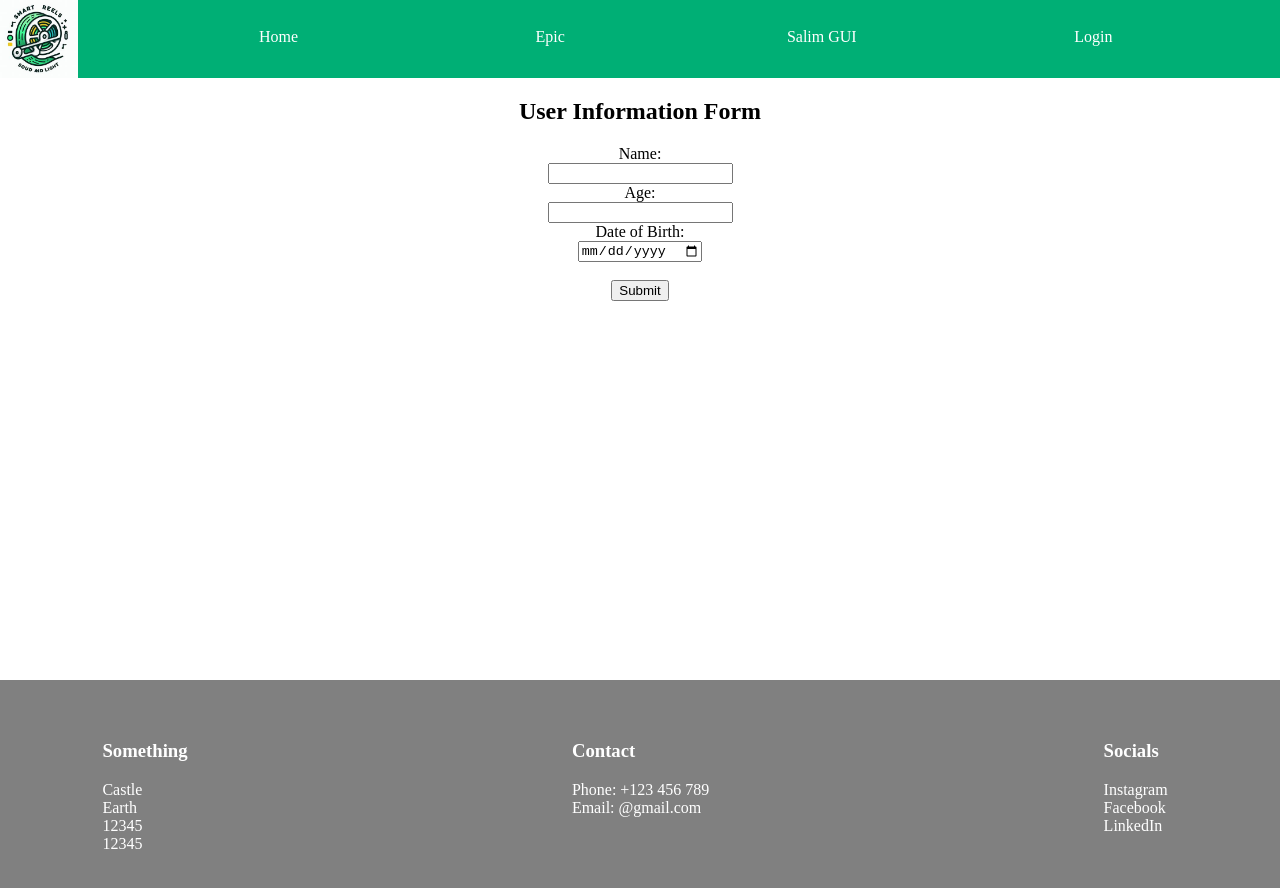
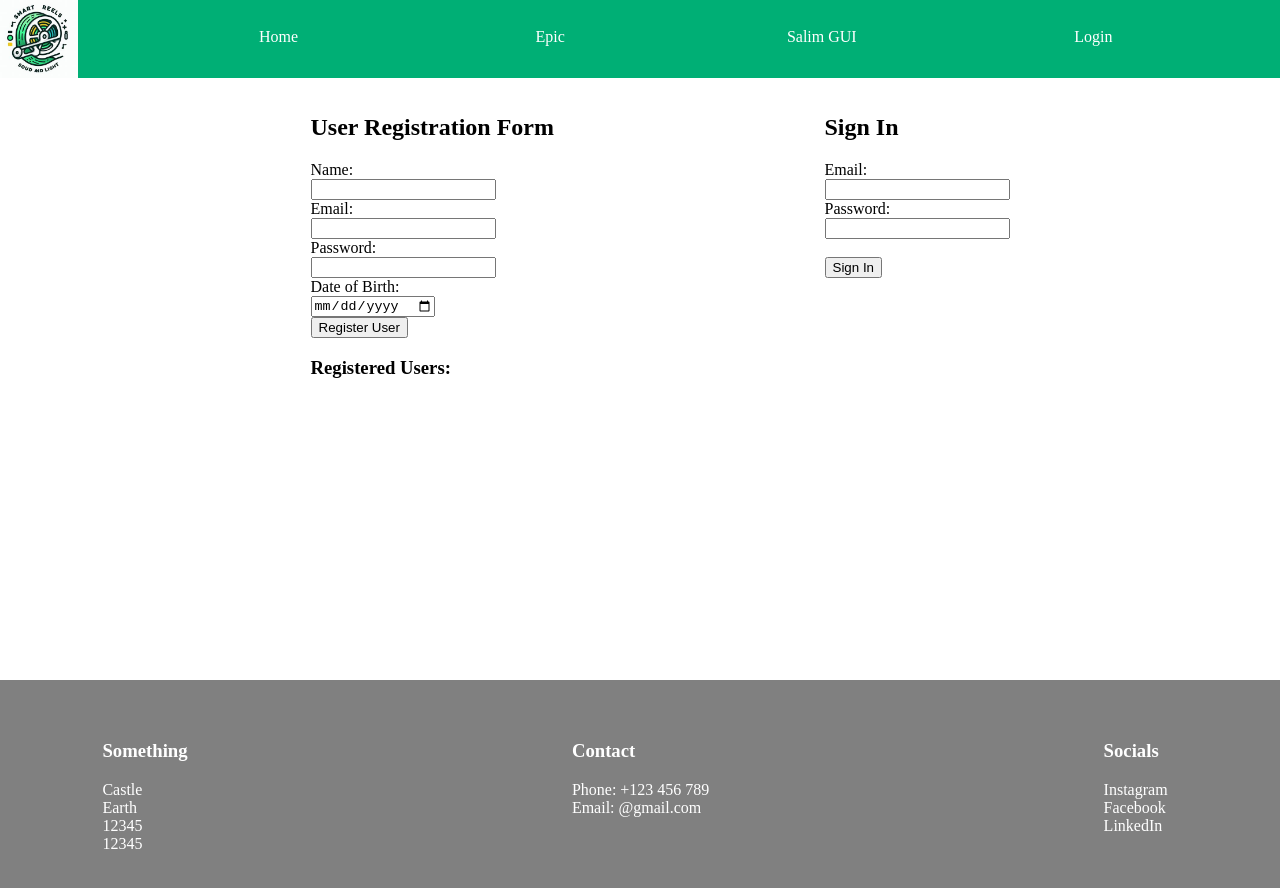
Before and after one commit to johnfoley14/HumanCentricComputing, a React (Vite) app in the folder vite-project/: page /login in a window 1280 px wide. Shown: the top 888 px of the page. Built offline with nearby package versions, Linux system fonts and the light colour scheme.

Commit message:
SignIn and Register Users

```diff
--- a/vite-project/src/App.jsx
+++ b/vite-project/src/App.jsx
@@ -35,6 +35,11 @@ function App() {
     }, 6000);
   };
 
+  const [users, setUsers] = useState([]);
+
+    const getUsers = () => {
+        return users;
+    }
 
   return (
     <div style={{width:'100%', height:'100%'}}>
@@ -50,7 +55,7 @@ function App() {
             )}
         <Routes>
           <Route index element={<Home isLoggedIn={isLoggedIn}/>} />
-          <Route path="login" element={<Login handleLogin={handleLogin}/>} />
+          <Route path="login" element={<Login handleLogin={handleLogin} getUsers={getUsers} setUsers={setUsers}/>} />
           <Route path="logout" element={<Logout handleLogout={handleLogout}/>} />
           <Route path="project" element={<Submission isLoggedIn={isLoggedIn}/>} />
           <Route path="salim" element={<GuiComponents isLoggedIn={isLoggedIn}/>} />
--- /dev/null
+++ b/vite-project/src/assets/Gui/FileUpload.jsx
@@ -0,0 +1,97 @@
+import { useState } from 'react';
+
+const FileUploadForm = () => {
+
+  const [formData, setFormData] = useState({
+    name: '',
+    email: '',
+    fileDescription: '',
+    file: null,
+  });
+
+  const handleChange = (e) => {
+    const { name, value } = e.target;
+    setFormData((prevFormData) => ({ ...prevFormData, [name]: value }));
+  };
+
+  const handleFileChange = (e) => {
+    const file = e.target.files[0];
+    setFormData((prevFormData) => ({ ...prevFormData, file }));
+
+    // Clear the file input value
+    e.target.value = '';
+  };
+
+  const handleSubmit = (e) => {
+    e.preventDefault();
+
+    // Handle form submission logic here
+    console.log('Form submitted:', formData);
+
+    // Clear form data
+    setFormData({
+      name: '',
+      email: '',
+      fileDescription: '',
+      file: null,
+    });
+  };
+
+  return (
+    <div>
+      <form onSubmit={handleSubmit}>
+        <label>
+          Name:
+          <input
+            type="text"
+            name="name"
+            value={formData.name}
+            onChange={handleChange}
+            required
+          />
+        </label>
+        <br />
+
+        <label>
+          Email:
+          <input
+            type="email"
+            name="email"
+            value={formData.email}
+            onChange={handleChange}
+            required
+          />
+        </label>
+        <br />
+
+        <label>
+          File Description:
+          <input
+            type="text"
+            name="fileDescription"
+            value={formData.fileDescription}
+            onChange={handleChange}
+            required
+          />
+        </label>
+        <br />
+
+        <label>
+          Attach File:
+          <input
+            type="file"
+            name="file"
+            onChange={handleFileChange}
+            accept=".pdf,.doc,.docx,.txt"
+            required
+          />
+        </label>
+        <br />
+
+        <button type="submit">Submit</button>
+      </form>
+    </div>
+  );
+};
+
+export default FileUploadForm;
--- a/vite-project/src/assets/GuiTabs.jsx
+++ b/vite-project/src/assets/GuiTabs.jsx
@@ -1,11 +1,12 @@
 import { Tabs, TabList, Tab, TabPanels, TabPanel } from 'carbon-components-react';
 import { Dashboard, Activity, CloudMonitoring,  Search,  Chat, } from '@carbon/icons-react';
+import FileUploadForm from './Gui/FileUpload';
 import '@carbon/react/scss/components/tabs/_index.scss';
 
 const ContainedWithSecondaryLabelsAndIcons = () => <Tabs>
     <TabList aria-label="List of tabs" contained>
-      <Tab renderIcon={Search} secondaryLabel="(21/25">
-        Engage
+      <Tab renderIcon={Search} secondaryLabel="(Task 3)">
+        File Upload
       </Tab>
       <Tab renderIcon={Dashboard} secondaryLabel="(12/16)">
         Analyze
@@ -21,7 +22,9 @@ const ContainedWithSecondaryLabelsAndIcons = () => <Tabs>
       </Tab>
     </TabList>
     <TabPanels>
-      <TabPanel>Tab Panel 1</TabPanel>
+      <TabPanel>
+        <FileUploadForm />
+      </TabPanel>
       <TabPanel>
         {/* <form style={{
         margin: '2em'
--- /dev/null
+++ b/vite-project/src/assets/Register.jsx
@@ -0,0 +1,86 @@
+import { useState } from 'react';
+import { useNavigate } from 'react-router-dom';
+import PropTypes from 'prop-types';
+
+const RegisterForm = ({ handleLogin, getUsers, setUsers }) => {
+
+  const [name, setName] = useState('');
+  const [email, setEmail] = useState('');
+  const [dob, setDob] = useState('');
+  const [password, setPassword] = useState('');
+
+  const navigate = useNavigate();
+
+  const handleSubmit = (e) => {
+    e.preventDefault();
+
+    if (name && email && dob && password) {
+
+      const newUser = { name, email, dob, password };
+
+      // Add the user to the list of users
+      setUsers([...getUsers(), newUser]);
+
+      // Clear the form fields
+      setName('');
+      setEmail('');
+      setDob('');
+      setPassword('');
+      handleLogin();
+      navigate('/');
+    } else {
+      // Handle form validation or show an error message
+      console.error('Please fill in all fields');
+    }
+  };
+
+  return (
+    <div>
+      <h2>User Registration Form</h2>
+      <form onSubmit={handleSubmit} className='centered-container-user-form'>
+        <label>
+          Name:
+          <br />
+          <input type="text" value={name} onChange={(e) => setName(e.target.value)} />
+        </label>
+        <br />
+        <label>
+          Email:
+          <br />
+          <input type="email" value={email} onChange={(e) => setEmail(e.target.value)} />
+        </label>
+        <br />
+        <label>
+          Password:
+          <br />
+          <input type="password" value={password} onChange={(e) => setPassword(e.target.value)} />
+        </label>
+        <br />
+        <label>
+          Date of Birth:
+          <br />
+          <input type="date" value={dob} onChange={(e) => setDob(e.target.value)} />
+        </label>
+        <br />
+        <button type="submit">Register User</button>
+      </form>
+
+      <h3>Registered Users:</h3>
+      <ul>
+        {getUsers().map((user, index) => (
+          <li key={index}>
+            {user.name} - {user.email} - {user.dob}
+          </li>
+        ))}
+      </ul>
+    </div>
+  );
+};
+
+RegisterForm.propTypes = {
+    handleLogin: PropTypes.func.isRequired,
+    getUsers: PropTypes.func.isRequired,
+    setUsers: PropTypes.func.isRequired,
+  };
+
+export default RegisterForm;
--- /dev/null
+++ b/vite-project/src/assets/SignIn.jsx
@@ -0,0 +1,59 @@
+import { useState } from 'react';
+import PropTypes from 'prop-types';
+import { useNavigate } from 'react-router-dom';
+
+const SignIn = ({ handleLogin, getUsers }) => {
+    const [email, setEmail] = useState('');
+    const [password, setPassword] = useState('');
+    const [errorMessage, setErrorMessage] = useState('');
+
+    const navigate = useNavigate();
+
+    const handleSignIn = (e) => {
+        e.preventDefault();
+        console.log(getUsers());
+
+        if(email && password) {
+            const matchedUser = getUsers().find((user) => user.email === email && user.password === password);
+            if (matchedUser) {
+                handleLogin();
+                navigate('/');
+            } else {
+                setErrorMessage('Invalid email or password');
+                setTimeout(() => {
+                    setErrorMessage('');
+                }, 3000);
+            }
+        }
+
+    };
+
+    return (
+        <div>
+            <h2>Sign In</h2>
+            <form onSubmit={handleSignIn}>
+                <div>
+                    <label>Email:</label>
+                    <br/>
+                    <input type="email" value={email} onChange={(e) => setEmail(e.target.value)} />
+                </div>
+                <div>
+                    <label>Password:</label>
+                    <br/>
+                    <input type="password" value={password} onChange={(e) => setPassword(e.target.value)} />
+                </div>
+                    <br/>
+                <button type="submit">Sign In</button>
+            </form>
+            {errorMessage && <p style={{color: 'red'}}>{errorMessage}</p>}
+        </div>
+    );
+};
+
+
+SignIn.propTypes = {
+    handleLogin: PropTypes.func.isRequired,
+    getUsers: PropTypes.func,
+  };
+
+export default SignIn;
--- a/vite-project/src/assets/UserForm.jsx
+++ /dev/null
@@ -1,81 +0,0 @@
-import { useState } from 'react';
-import PropTypes from 'prop-types';
-import '../styling/UserForm.css';
-import { useNavigate } from 'react-router-dom';
-
-
-
-const UserForm = ({ handleLogin }) => {
-
-  const navigate = useNavigate();
-
-  const [formData, setFormData] = useState({
-    name: '',
-    age: '',
-    dob: '',
-  });
-
-  const handleChange = (e) => {
-    setFormData({
-      ...formData,
-      [e.target.name]: e.target.value,
-    });
-  };
-
-  const handleSubmit = (e) => {
-    e.preventDefault();
-
-    // For demonstration purposes, log the form data to the console
-    handleLogin();
-    navigate('/logout');
-    console.log(formData);
-  };
-
-  return (
-    <div className='centered-container-user-form'>
-      <h2>User Information Form</h2>
-      <form onSubmit={handleSubmit} className='centered-container-user-form'>
-        <label htmlFor="name">Name:</label>
-        <input
-          type="text"
-          id="name"
-          name="name"
-          value={formData.name}
-          onChange={handleChange}
-          required
-        />
-
-        <label htmlFor="age">Age:</label>
-        <input
-          type="number"
-          id="age"
-          name="age"
-          value={formData.age}
-          onChange={handleChange}
-          required
-        />
-
-        <label htmlFor="dob">Date of Birth:</label>
-        <input
-          type="date"
-          id="dob"
-          name="dob"
-          value={formData.dob}
-          onChange={handleChange}
-          required
-        />
-
-        <br/>
-
-        <button type="submit">Submit</button>
-      </form>
-    </div>
-  );
-};
-
-
-UserForm.propTypes = {
-  handleLogin: PropTypes.func.isRequired,
-};
-
-export default UserForm;
--- a/vite-project/src/pages/Login.jsx
+++ b/vite-project/src/pages/Login.jsx
@@ -1,17 +1,29 @@
-import UserForm from "../assets/UserForm";
+import Register from "../assets/Register";
 import PropTypes from 'prop-types';
+import SignIn from "../assets/SignIn";
 
-const LoginPage = ({ handleLogin}) => {
+const LoginPage = ({ handleLogin, getUsers, setUsers}) => {
 
     return (
-        <div>
-            <UserForm handleLogin={handleLogin}/>
-        </div>
+        <ul style={{listStyleType: 'none', overflow: 'hidden', display: 'flex', justifyContent: 'space-evenly'}}>
+            <li>
+                <div>
+                    <Register handleLogin={handleLogin} getUsers={getUsers} setUsers={setUsers}/>
+                </div>
+            </li>
+            <li>
+                <div>
+                    <SignIn handleLogin={handleLogin} getUsers={getUsers}/>
+                </div>
+            </li>
+        </ul>
     );
 };
 
 LoginPage.propTypes = {
     handleLogin: PropTypes.func.isRequired,
+    getUsers: PropTypes.func.isRequired,
+    setUsers: PropTypes.func.isRequired,
 };
 
 export default LoginPage;
```
Also changed, not shown: vite-project/src/assets/Gui/CMS.jsx (added, +9 -0 lines).
